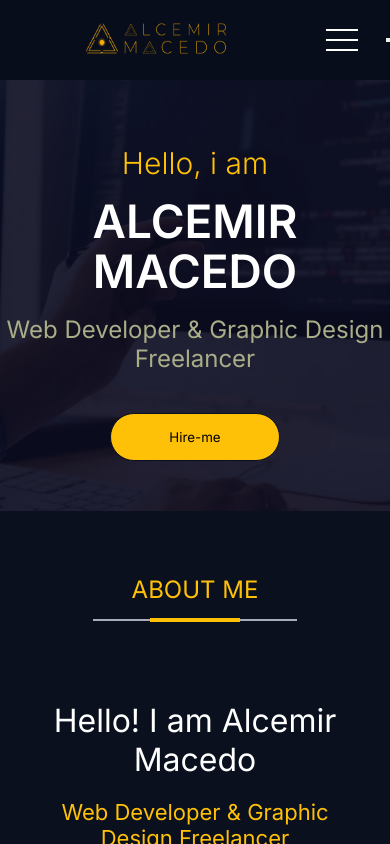
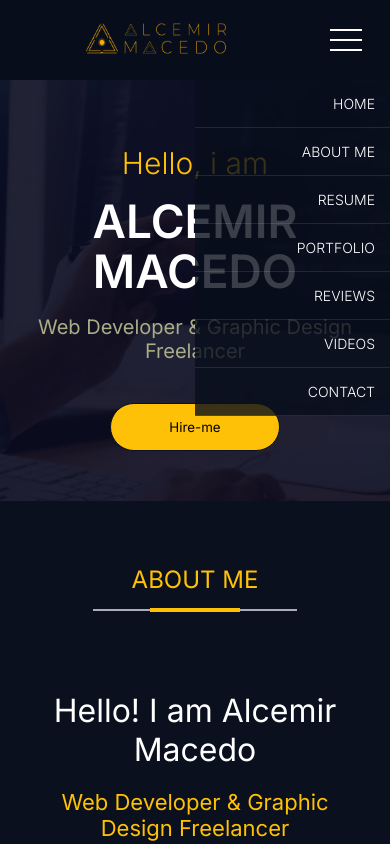
Before and after one commit to AlcemirMacedo/am-devoloper, a Next.js app: page / in a window 390 px wide. Both pictures are taken after a click on the element 352 px from the left and 40 px from the top of the page. Shown: the top 844 px of the page. Built offline with nearby package versions, Linux system fonts and the light colour scheme.

Commit message:
problema do menu solucionado

```diff
--- a/src/componentes/header/header.css
+++ b/src/componentes/header/header.css
@@ -57,11 +57,13 @@ header{
     align-items: center;
     justify-content: flex-end;
 }
-.nav-list #menu-ul{
+.nav-list #exibir{
     display: flex;
     list-style: none;
     align-items: center;
+    transition: all 0.5s;
 }
+
 .nav-list ul li{
     margin-right: 15px;
     font-size: 0.9rem;
@@ -71,10 +73,12 @@ header{
     display: flex;
     align-items: center;
     text-align: right;
+
 }
 .nav-list ul li a{
     width: 100%;
     height: 100%;
+    list-style: none;
 }
 .nav-list ul:last-child{
     margin-right: 0;
@@ -94,6 +98,14 @@ header{
     border-left: 1px #FFC107 solid;
     letter-spacing: 2px;
 }
+#toggle{
+    display: none;
+}
+#exibir{
+    display: block;
+    transition: all 0.5s;
+}
+
 @media screen and (max-width:800px){
     .logo .img-logo{
         width: 160px;
@@ -118,7 +130,7 @@ header{
         width: 140px;
         height: 45px;
     }
-    .nav-list #menu-ul{
+    .nav-list #exibir{
         display: none;
         position: fixed;
         top: 80px;
@@ -126,11 +138,11 @@ header{
         height: auto;
         flex-direction: column;
         background-color: rgba(8, 14, 28, 80%);
+        transition: all 0.3s;
     }
     .nav-list ul li{
         margin-right: 0;
-        font-size: 14px;;
-
+        font-size: 14px;
         border-bottom: 1px rgba(255, 255, 255, 10%) solid;
         width: 100%;
         padding: 15px 15px 15px 10px;
@@ -144,7 +156,16 @@ header{
         display: block;
         padding-right: 20px;
     }
-    #menu-mobile:checked ~ #menu-ul{
+    #toggle{
+        display: none;
+    }
+
+    .nav-list #exibir{
+        display: none;
+        transition: all 0.5s;
+    }
+
+    #toggle:checked ~ #exibir{
         display: block;
     }
     .container{
--- a/src/componentes/header/page.tsx
+++ b/src/componentes/header/page.tsx
@@ -9,8 +9,6 @@ export default function Header(){
 
 
     return(
-
-
 
         <header>
             <div className='container'>
@@ -25,12 +23,14 @@ export default function Header(){
                 </div>
                 <nav className='nav-list'>
                     <div id='menu-mobile'>
-                        <div className='line1'></div>
-                        <div className='line1'></div>
-                        <div className='line1'></div>
+                        <label htmlFor='toggle'>
+                            <div className='line1'></div>
+                            <div className='line1'></div>
+                            <div className='line1'></div>
+                        </label>
                     </div>
-                    <button></button>
-                    <ul id='menu-ul'>
+                    <input type="checkbox" id="toggle"></input>
+                    <ul id='exibir'>
                         <li><a href='#home'>home</a></li>
                         <li><a href='#about'>about me</a></li>
                         <li><a href='#resume'>resume</a></li>
@@ -39,6 +39,8 @@ export default function Header(){
                         <li><a href='#blog'>videos</a></li>
                         <li><a href='#contact'>contact</a></li>
                     </ul>
+
+
                 </nav>
                 <div className='cellPhone'>
                     <span>+55 92 98430-4514</span>
--- a/src/componentes/main/banner.css
+++ b/src/componentes/main/banner.css
@@ -129,7 +129,7 @@ main{
         text-align: center;
     }
     .banner span {
-        font-size: 24px;
+        font-size: 20px;
         color: #A9AD88;
         text-align: center;
     }
--- a/src/componentes/skills/page.tsx
+++ b/src/componentes/skills/page.tsx
@@ -10,9 +10,9 @@ export default function Skills(){
                 </div>
                 <section className='skills-topic'>
                     <div className='box box1'>
-                        <h1>All the skills that I have in that field of work are mentioned.</h1>
+                        <h1>Some of my skills are mentioned in this list</h1>
 
-                        <p>Lorem ipsum dolor sit amet, consetetur sadipscing elitr, sed diam nonumy eirmod tempor invidunt ut labore et dolore magna aliquyam erat, sed diam voluptua. At vero eos et accusam et justo duo dolores.</p><br/>
+                        <p>When I entered the world of technology, my goal was always to master the tools, have extensive knowledge of software and always be up to date. Graphic design tools were the first in my long list of domains, starting with a brief knowledge of 3D modeling with 3Dmax, then I put it aside because it is a paid program and difficult to maintain, so I moved on to Photoshop and I delved deeper into its tools, but in Photoshop, a lot of knowledge is never enough.</p><br/>
                         <p>Stet clita kasd gubergren, no sea takimata sanctus est Lorem ipsum dolor sit amet. Lorem ipsum dolor sit amet, consetetur sadipscing elitr, sed diam nonumy eirmod tempor invidunt.</p>
                     </div>
                     <div className='box box2'>
@@ -23,19 +23,19 @@ export default function Skills(){
                         </div>
 
                         <div className='skill'>
-                            <span className='skill-name'>Adobe Illustrator</span>
+                            <span className='skill-name' translate='no'>Adobe Illustrator</span>
                             <span className='line1 illustrator'></span>
                         </div>
                         <div className='skill'>
-                            <span className='skill-name'>Adobe Photoshop</span>
+                            <span className='skill-name' translate='no'>Adobe Photoshop</span>
                             <span className='line1 photoshop'></span>
                         </div>
                         <div className='skill'>
-                            <span className='skill-name'>Figma</span>
+                            <span className='skill-name' translate='no'>Figma</span>
                             <span className='line1 figma'></span>
                         </div>
                         <div className='skill last'>
-                            <span className='skill-name'>Blender</span>
+                            <span className='skill-name' translate='no'>Blender</span>
                             <span className='line1 blender'></span>
                         </div>
                         <h2>PROGRAMMING - FRONT END DEVELOPER</h2>
@@ -52,19 +52,19 @@ export default function Skills(){
                             <span className='line1 css'></span>
                         </div>
                         <div className='skill'>
-                            <span className='skill-name'>ReactJS</span>
+                            <span className='skill-name' translate='no'>ReactJS</span>
                             <span className='line1 react'></span>
                         </div>
                         <div className='skill'>
-                            <span className='skill-name'>NextJS</span>
+                            <span className='skill-name' translate='no'>NextJS</span>
                             <span className='line1 next'></span>
                         </div>
                         <div className='skill'>
-                            <span className='skill-name'>MySql</span>
+                            <span className='skill-name' translate='no'>MySql</span>
                             <span className='line1 mysql'></span>
                         </div>
                         <div className='skill'>
-                            <span className='skill-name'>Firebase</span>
+                            <span className='skill-name' translate='no'>Firebase</span>
                             <span className='line1 firebase'></span>
                         </div>
                     </div>
```
